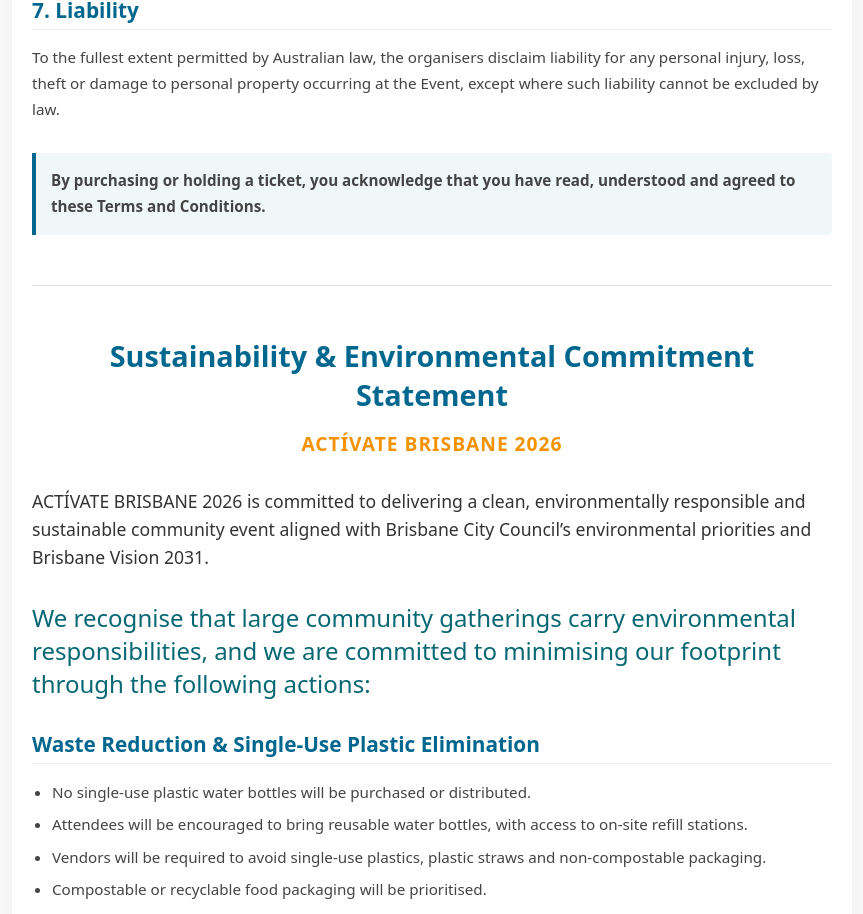
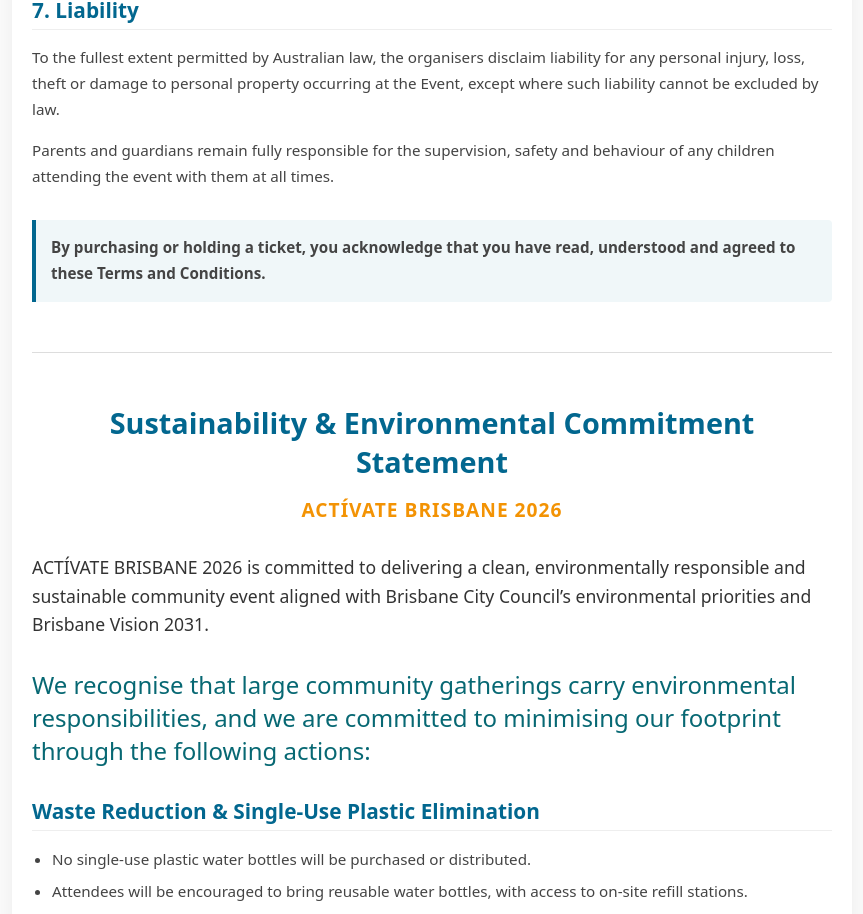
Before and after one commit to irenelalana/personal-website, a Next.js app: page /terms-and-conditions in a window 1280 px wide. Shown: the part 2749-3663 px from the top of the page, without its empty margins (208-1071 px from the left). Built offline with nearby package versions, Linux system fonts and the light colour scheme; no server answers.

Commit message:
terms and conditions update

```diff
--- a/src/app/terms-and-conditions/page.tsx
+++ b/src/app/terms-and-conditions/page.tsx
@@ -69,7 +69,7 @@ export default function TermsAndConditionsPage() {
 
             <h3>7. Liability</h3>
             <p>To the fullest extent permitted by Australian law, the organisers disclaim liability for any personal injury, loss, theft or damage to personal property occurring at the Event, except where such liability cannot be excluded by law.</p>
-
+            <p>Parents and guardians remain fully responsible for the supervision, safety and behaviour of any children attending the event with them at all times.</p>
             <p className="legal-highlight">
               <strong>By purchasing or holding a ticket, you acknowledge that you have read, understood and agreed to these Terms and Conditions.</strong>
             </p>
```
